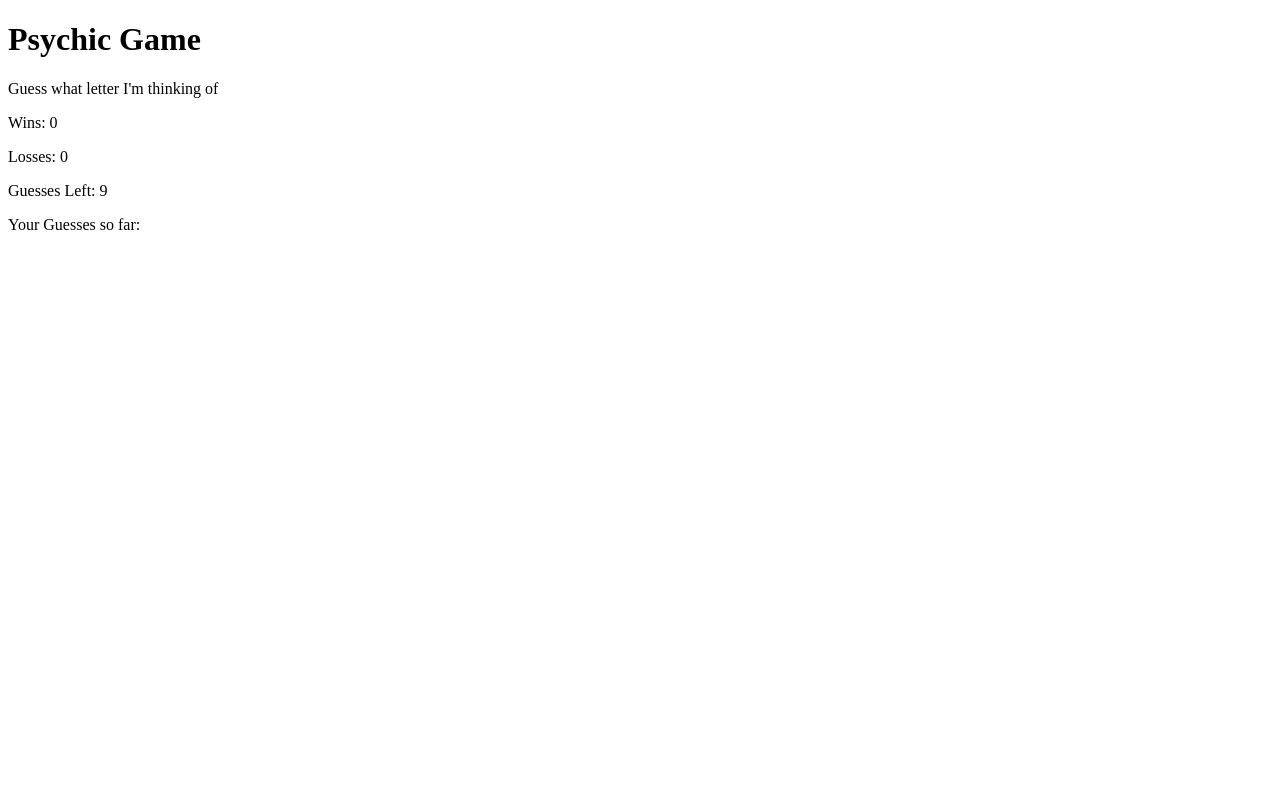
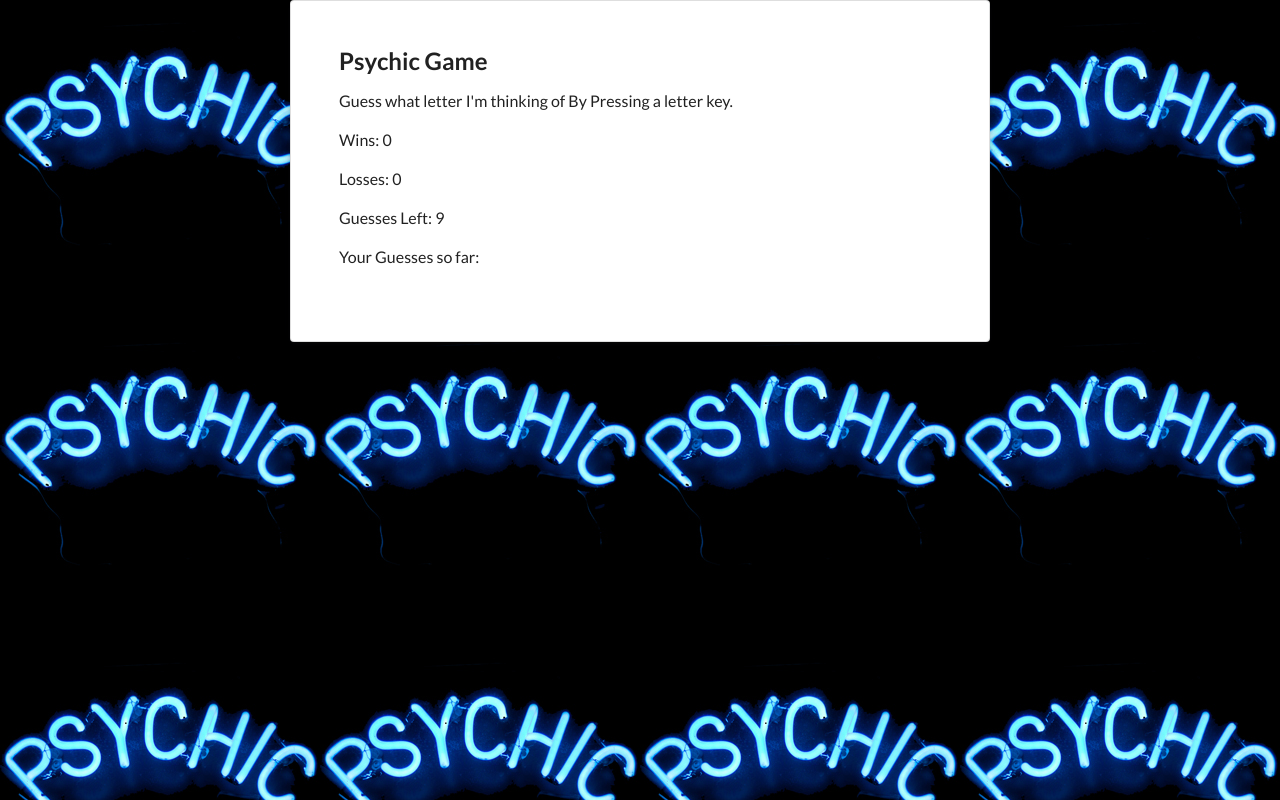
Before and after one commit to psharif/Psychic-Game, a plain HTML site: page index.html in a window 1280 px wide. Drawn offline with nearby package versions, Linux system fonts and the light colour scheme.

Commit message:
Finished Adding Semantic UI and Background Image, might fix up after due date.

```diff
--- /dev/null
+++ b/assets/css/styles.css
@@ -0,0 +1,3 @@
+body{
+	background-image: url("../images/Psychic.jpg");
+}
--- a/index.html
+++ b/index.html
@@ -2,16 +2,23 @@
 <html>
 	<head>
 		<title>Psychic Game</title>
+		<link rel="stylesheet" type="text/css" href="https://cdnjs.cloudflare.com/ajax/libs/semantic-ui/2.2.13/semantic.min.css">
+		<link rel="stylesheet" type="text/css" href="assets/css/styles.css">
 	</head>
 	<body>
-		<h1>Psychic Game</h1>
-		<p>Guess what letter I'm thinking of</p>
-		<p>Wins: <span id="wins">0</span></p>
-		<p>Losses: <span id="losses">0</span></p>
-		<p>Guesses Left: <span id="guesses-left">9</span></p>
-		<p>Your Guesses so far: <span id="guessed-letters"></span></p>
-		<h1 id="game-status"></h1>
-		<!-- External Javascript link -->
+
+		<div class="ui raised very padded text container segment">
+	  		<h2 class="ui header">Psychic Game</h2>
+	  		<p>Guess what letter I'm thinking of By Pressing a letter key.</p>
+	  		<p>Wins: <span id="wins">0</span></p>
+	  		<p>Losses: <span id="losses">0</span></p>
+	  		<p>Guesses Left: <span id="guesses-left">9</span></p>
+	  		<p>Your Guesses so far: <span id="guessed-letters"></span></p>
+	  		<h2 id="game-status"></h2>
+		</div>
+
+		<script src="https://code.jquery.com/jquery-3.2.1.min.js" integrity="sha256-hwg4gsxgFZhOsEEamdOYGBf13FyQuiTwlAQgxVSNgt4=" crossorigin="anonymous"></script>
+		<script type="text/javascript" src="https://cdnjs.cloudflare.com/ajax/libs/semantic-ui/2.2.13/semantic.min.js"></script>
 		<script type="text/javascript" src="assets/javascript/game.js"></script>
 	</body>
 </html>
```
Also changed, not shown: assets/javascript/game.js (+3 -4 lines), assets/images/Psychic.jpg (added), 1 other file.
